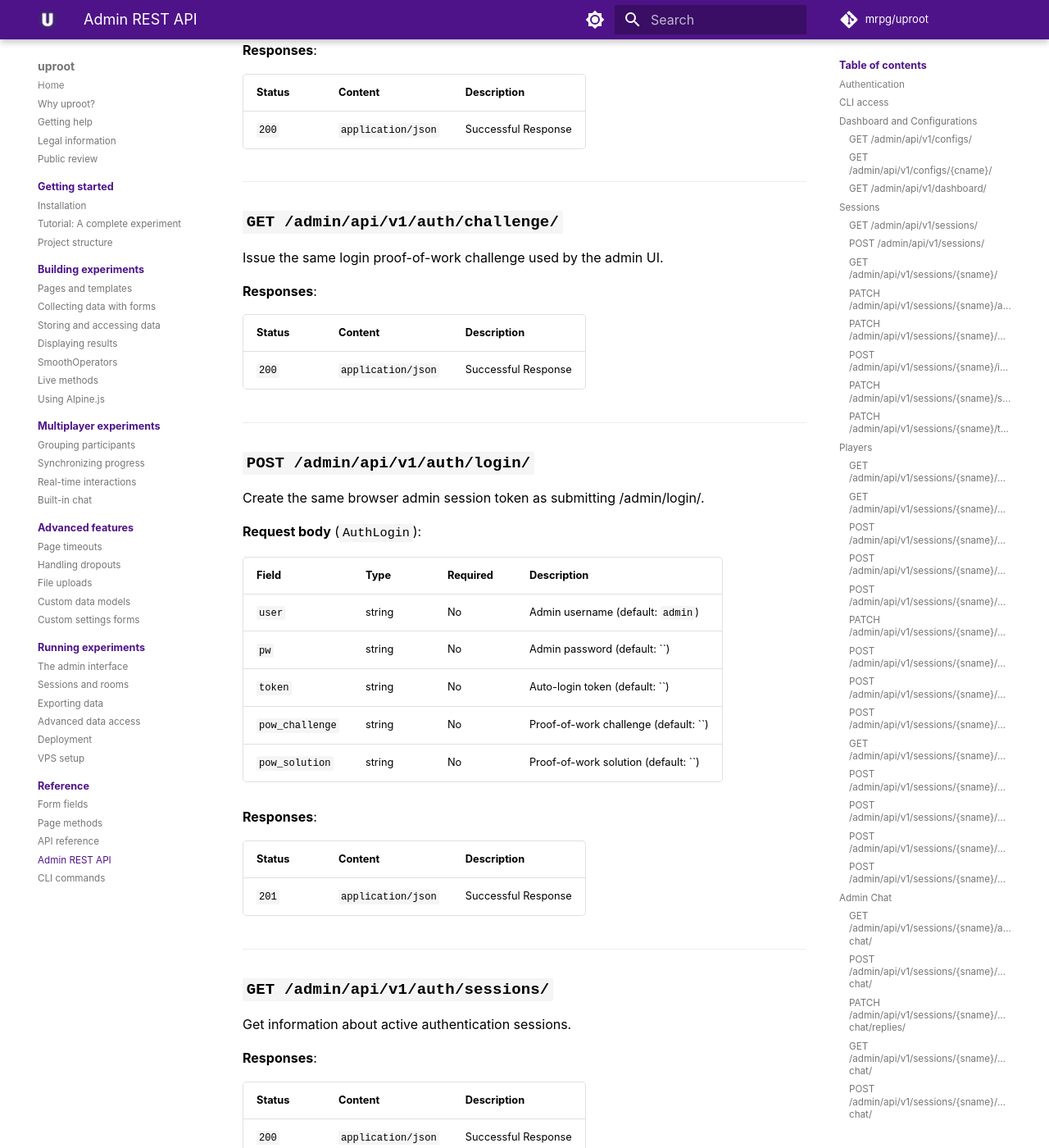
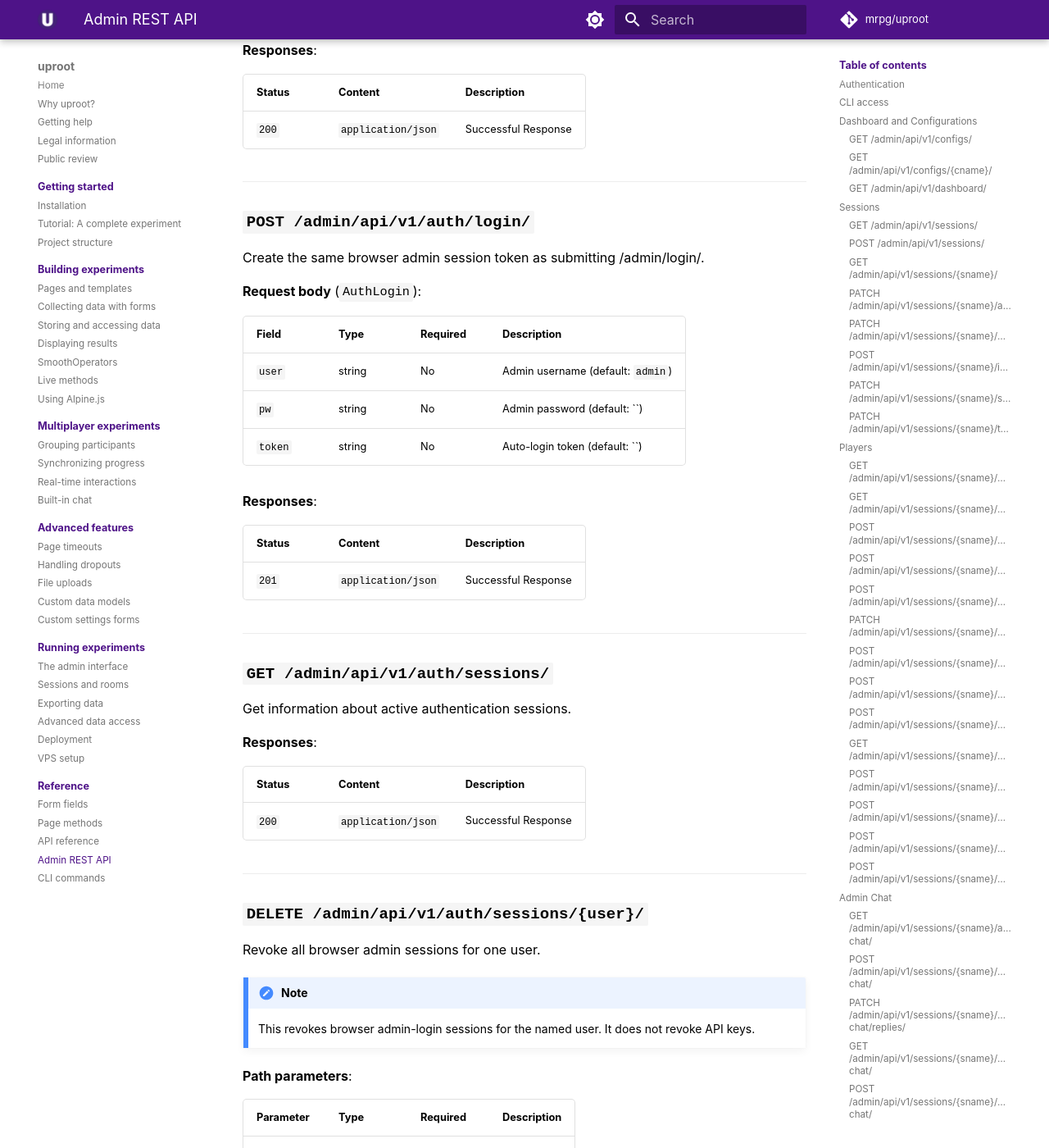
Before and after one commit to mrpg/uproot-docs, an MkDocs documentation site: the page built from docs/reference/admin-api.md, in a window 1280 px wide and 1400 px high, scrolled down 33454 px. Shown: the whole window at 82% size. Built offline with MkDocs 1.6.1 and Material for MkDocs 9.7.7, drawn with Linux system fonts in a browser that asks for light colours; some web fonts are replaced; comment, search, counter and statistics services are not loaded.

Commit message:
Remove Proof of Work from admin login

```diff
--- a/docs/reference/admin-api.md
+++ b/docs/reference/admin-api.md
@@ -1250,18 +1250,6 @@ Fetch announcements from upstream.
 
 ---
 
-### `GET /admin/api/v1/auth/challenge/`
-
-Issue the same login proof-of-work challenge used by the admin UI.
-
-**Responses**:
-
-| Status | Content | Description |
-|--------|---------|-------------|
-| `200` | `application/json` | Successful Response |
-
----
-
 ### `POST /admin/api/v1/auth/login/`
 
 Create the same browser admin session token as submitting /admin/login/.
@@ -1273,8 +1261,6 @@ Create the same browser admin session token as submitting /admin/login/.
 | `user` | string | No | Admin username (default: `admin`) |
 | `pw` | string | No | Admin password (default: ``) |
 | `token` | string | No | Auto-login token (default: ``) |
-| `pow_challenge` | string | No | Proof-of-work challenge (default: ``) |
-| `pow_solution` | string | No | Proof-of-work solution (default: ``) |
 
 **Responses**:
 
```
